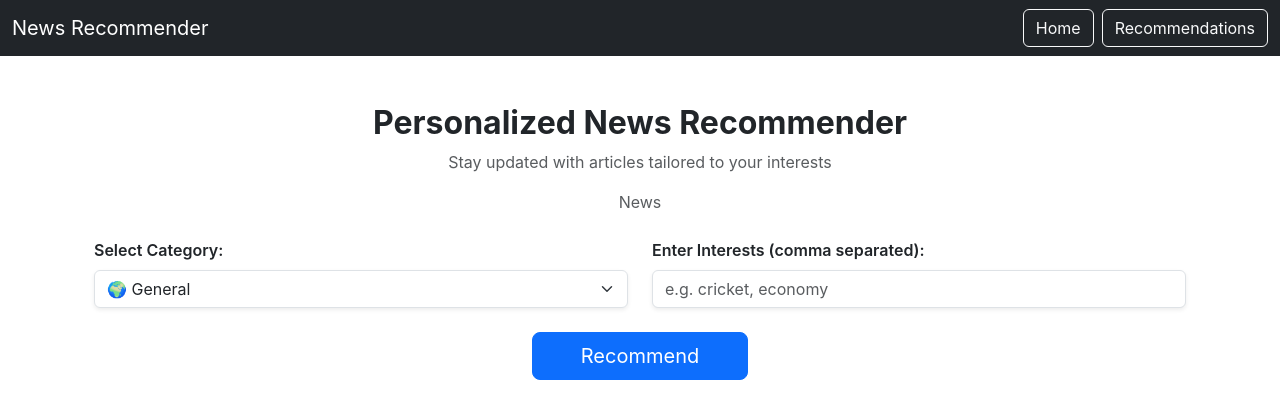
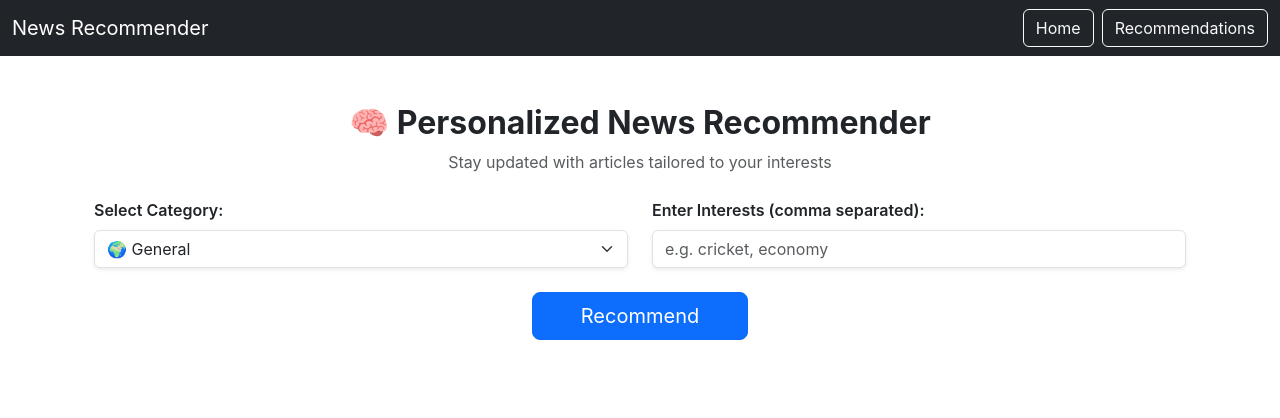
Before and after one commit to shrutichobe09/personalized-news-recommender, a React (Create React App) app in the folder news-recommneder-frontend/: page /recommendations in a window 1280 px wide. Shown: the top 418 px of the page. Built offline with nearby package versions, Linux system fonts and the light colour scheme.

Commit message:
updated frontend

```diff
--- a/news-recommneder-frontend/src/pages/Recommendations.js
+++ b/news-recommneder-frontend/src/pages/Recommendations.js
@@ -69,9 +69,8 @@ const Recommendations = () => {
   return (
     <div className="container mt-5 animate__animated animate__fadeIn">
       <div className="text-center mb-4">
-        <h2 className="fw-bold"> Personalized News Recommender</h2>
+        <h2 className="fw-bold">🧠 Personalized News Recommender</h2>
         <p className="text-muted">Stay updated with articles tailored to your interests</p>
-        <p className="text-muted">News</p>
       </div>
 
       <div className="row g-4 align-items-end">
```
